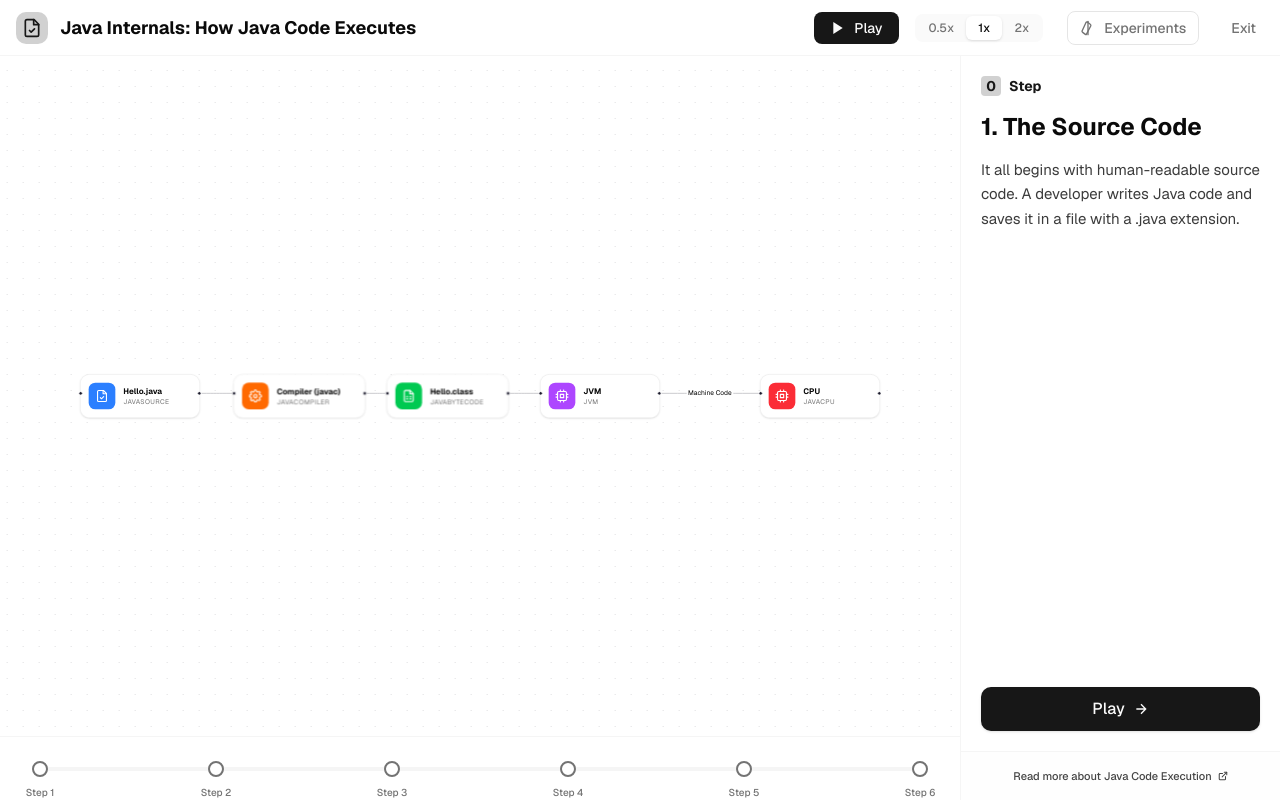
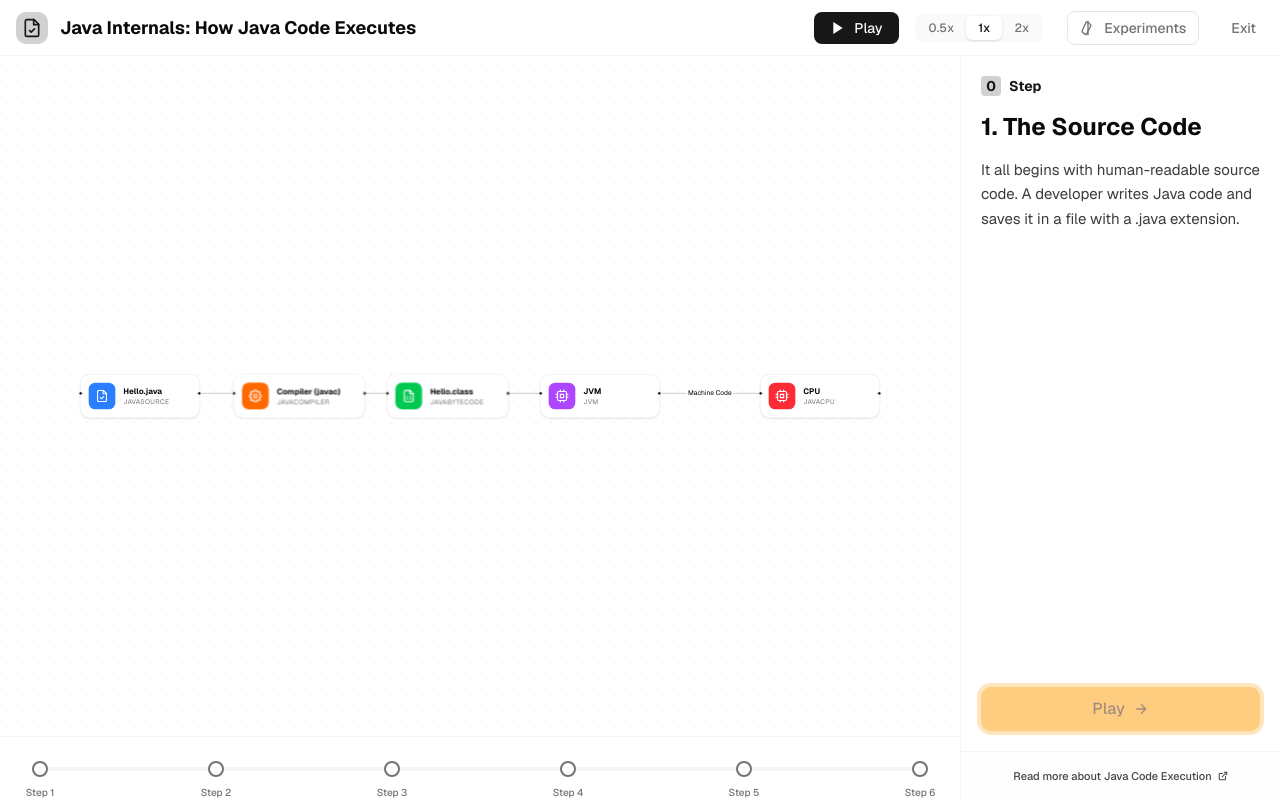
Before and after one commit to TheMikeKaisen/system-design-visualizer, a Next.js app: page /java/canvas/flow-of-execution in a window 1280 px wide. Built offline with nearby package versions, Linux system fonts and the light colour scheme.

Commit message:
feat: implement ScenarioContextPanel for interactive narrative playback and node inspection

```diff
--- a/src/components/scenario/ScenarioContextPanel.tsx
+++ b/src/components/scenario/ScenarioContextPanel.tsx
@@ -114,10 +114,10 @@ export function ScenarioContextPanel() {
                       store.nextStep();
                     }
                   }}
-                  className={`w-full py-2.5 rounded-lg font-medium shadow-sm transition-all flex items-center justify-center gap-2 bg-primary text-primary-foreground hover:bg-primary/90 ${
-                    currentStep.autoAdvance === false
-                      ? "animate-[pulse_1.5s_ease-in-out_infinite] ring-2 ring-amber-500 ring-offset-2 ring-offset-background"
-                      : ""
+                  className={`w-full py-2.5 rounded-lg font-medium shadow-sm transition-all flex items-center justify-center gap-2 ${
+                    !store.isPlaying
+                      ? "bg-amber-500 text-amber-950 hover:bg-amber-400 animate-[pulse_1.5s_ease-in-out_infinite] ring-4 ring-amber-500/50 shadow-[0_0_20px_rgba(245,158,11,0.5)]"
+                      : "bg-primary text-primary-foreground hover:bg-primary/90"
                   }`}
                 >
                   {currentStep.autoAdvance === false ? "Continue" : "Play"} <svg width="16" height="16" viewBox="0 0 24 24" fill="none" stroke="currentColor" strokeWidth="2"><path d="M5 12h14M12 5l7 7-7 7"/></svg>
```
